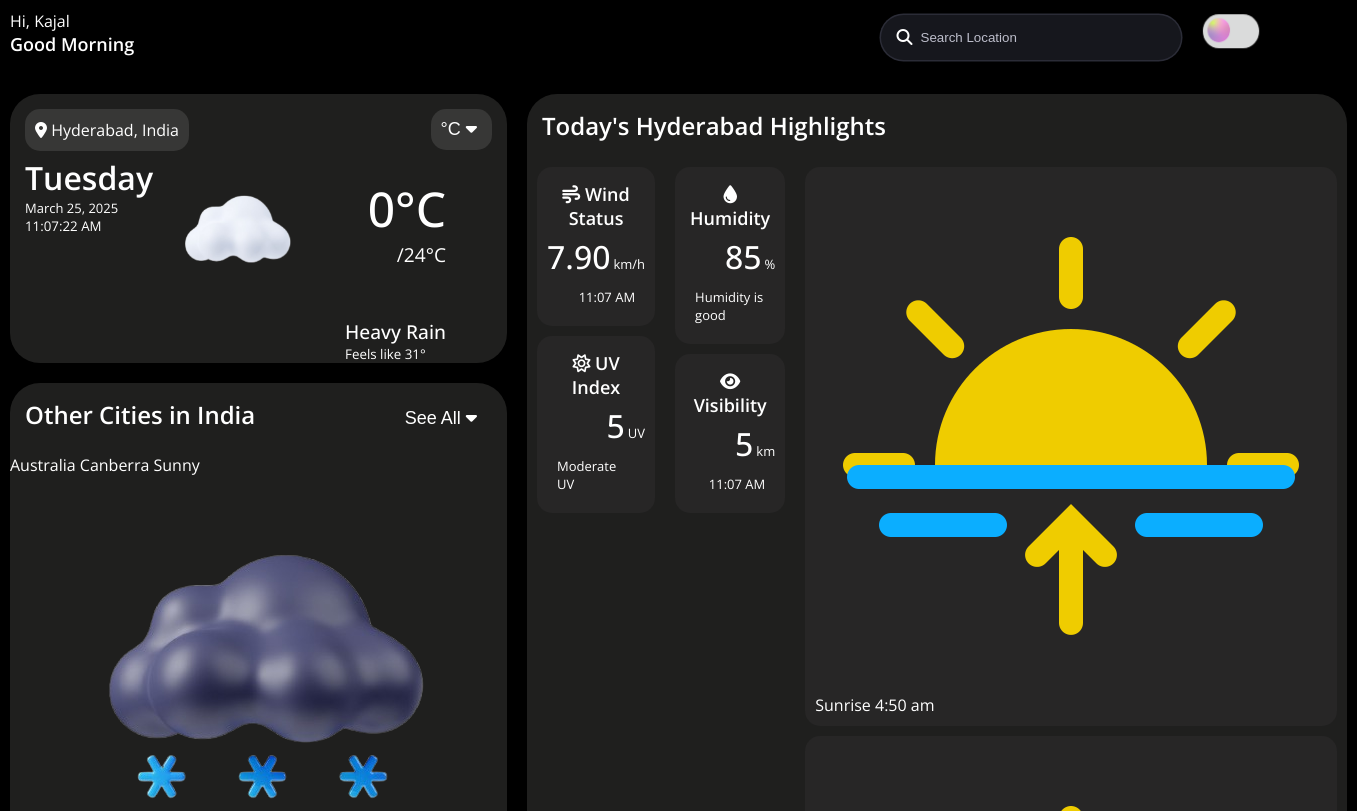
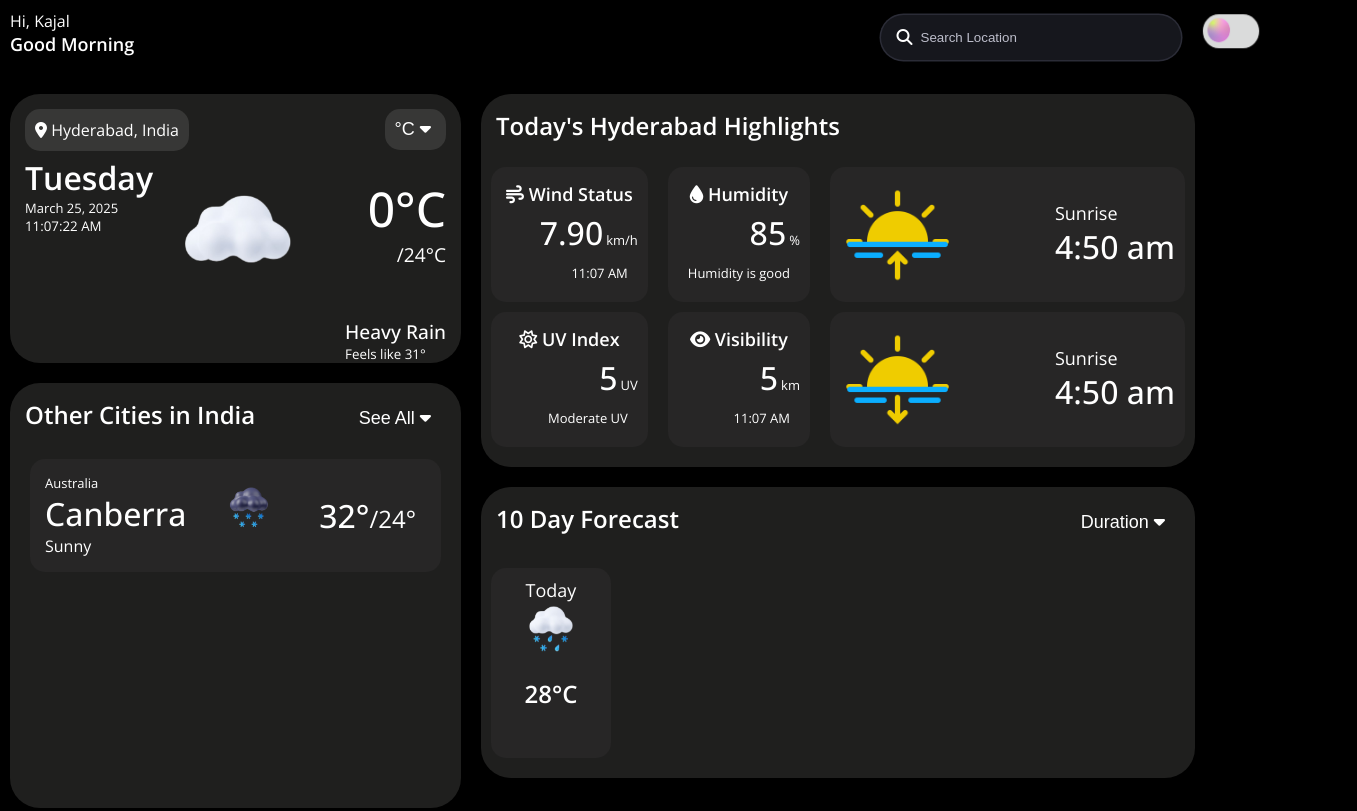
Before and after one commit to whyismeleige/weather-app, a plain HTML site: page index.html in a window 1280 px wide. Shown: the top 811 px of the page, 1357 px wide, since content can reach past the window. Drawn offline with nearby package versions, Linux system fonts and the light colour scheme; no server answers.

Commit message:
I forget to add styles :(

```diff
--- a/styles.css
+++ b/styles.css
@@ -279,6 +279,7 @@ body {
 .current-location-lower-grid-box {
   display: flex;
   padding: 0px 15px;
+  justify-content: space-between;
 }
 
 /* Time Details Box*/
@@ -481,3 +482,188 @@ body {
   font-size: small;
   font-weight: 400;
 }
+
+/* Sun Box */
+.sun-box{
+  display: flex;
+  justify-content: space-between;
+}
+
+.sun-logos{
+  width: 115px;
+  margin: 0px 100px 0px 0px;
+}
+
+.sun-details{
+  display: flex;
+  flex-direction: column;
+  justify-content: center;
+}
+
+.sun-details-titles{
+  font-size: large;
+  font-weight: 300;
+}
+
+.sun-details-time{
+  font-size: xx-large;
+  font-weight: 500;
+}
+
+/* Other Cities Box */
+.lower-container{
+  overflow-y: scroll;
+  scrollbar-width: none;
+  height: 43vh;
+  border-radius: 15px;
+  margin: 5px;
+}
+
+/* Other Cities Elements */
+.cities-widgets{
+  background-color: #272626;
+  border-radius: 15px;
+  margin: 0px 15px 15px 15px;
+  padding: 15px;
+  display: flex;
+  justify-content: space-between;
+  align-items: center;
+  cursor: pointer;
+}
+
+.cities-details{
+  display: flex;
+  flex-direction: column;
+}
+
+.country-name{
+  font-size: small;
+  font-weight: 200;
+}
+
+.city-name{
+  font-size: xx-large;
+  font-weight: 500;
+}
+
+.weather-detail{
+  font-size: medium;
+  font-weight: 400;
+}
+
+.city-atmosphere{
+  width: 5vw;
+  animation: toggle__animation 3s infinite;
+}
+
+.city-temperature{
+  display: flex;
+  padding: 10px;
+  align-items: baseline;
+}
+
+.city-current-temperature-detail{
+  font-size: xx-large;
+  font-weight: 500;
+}
+
+.city-min-temperature-detail{
+  font-size: x-large;
+  font-weight: 300;
+}
+
+/* Time Dropdown */
+.time-dropdown-btn {
+  width: fit-content;
+  padding: 10px 15px 10px 10px;
+  border: 0;
+  border-radius: 15px;
+  background-color: transparent;
+  outline: none;
+  color: white;
+  transition: all 0.25s cubic-bezier(0.19, 1, 0.22, 1);
+  cursor: pointer;
+  z-index: 0;
+  text-align: center;
+  font-size: large;
+  font-weight: 500;
+}
+
+.time-dropdown-content {
+  display: none;
+  position: absolute;
+  overflow-y: scroll;
+  scrollbar-width: none;
+  height: 30vh;
+}
+
+.time-dropdown-item {
+  background-color: white;
+  color: black;
+  cursor: pointer;
+  display: flex;
+  padding: 2px;
+  border-radius: 10px;
+  margin: 2px 0px 2px 0px;
+}
+
+.time-dropdown-item-flag {
+  margin: 0px 2px 0px 5px;
+}
+
+.time-dropdown-item-text {
+  font-size: larger;
+  margin: 5px;
+}
+
+.time-dropdown-item:hover {
+  background-color: black;
+  color: white;
+}
+
+.time-dropdown:hover .time-dropdown-content {
+  display: flex;
+  flex-direction: column;
+}
+
+.time-dropdown:hover #dropdown-icon {
+  rotate: 180deg;
+}
+
+/*Forecast Widgets*/
+.lower-forecast-details-container{
+  display: flex;
+  overflow-x: scroll;
+  overflow-y: hidden;
+  white-space: nowrap;
+  width: 38vw;
+  height: 200px; /* Adjust height as needed */
+  padding: 10px;
+  scrollbar-width: none;
+}
+.forecast-widgets{
+  display: flex;
+  flex-direction: column;
+  align-items: center;
+  background-color: #272626;
+  border-radius: 15px;
+  margin: 0px 15px 0px 0px;
+  padding: 10px;
+  width: 100px;
+  height: 170px;
+  flex-shrink: 0; /* Prevents shrinking */
+}
+
+.forecast-date{
+  font-size: large;
+}
+
+.forecast-icon{
+  width: 6vw;
+  animation: toggle__animation 3s infinite;
+}
+
+.forecast-temp{
+  font-size: x-large;
+  font-weight: 600;
+}
```
